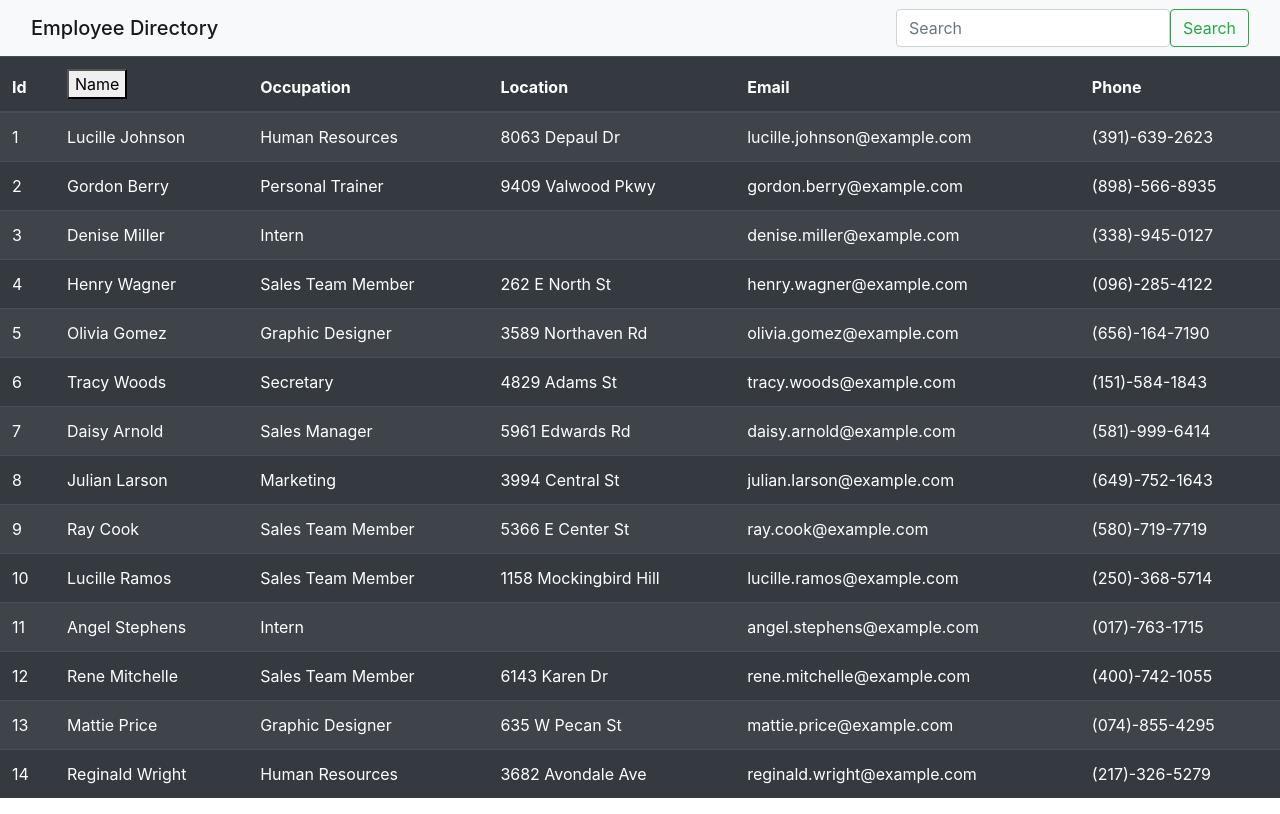
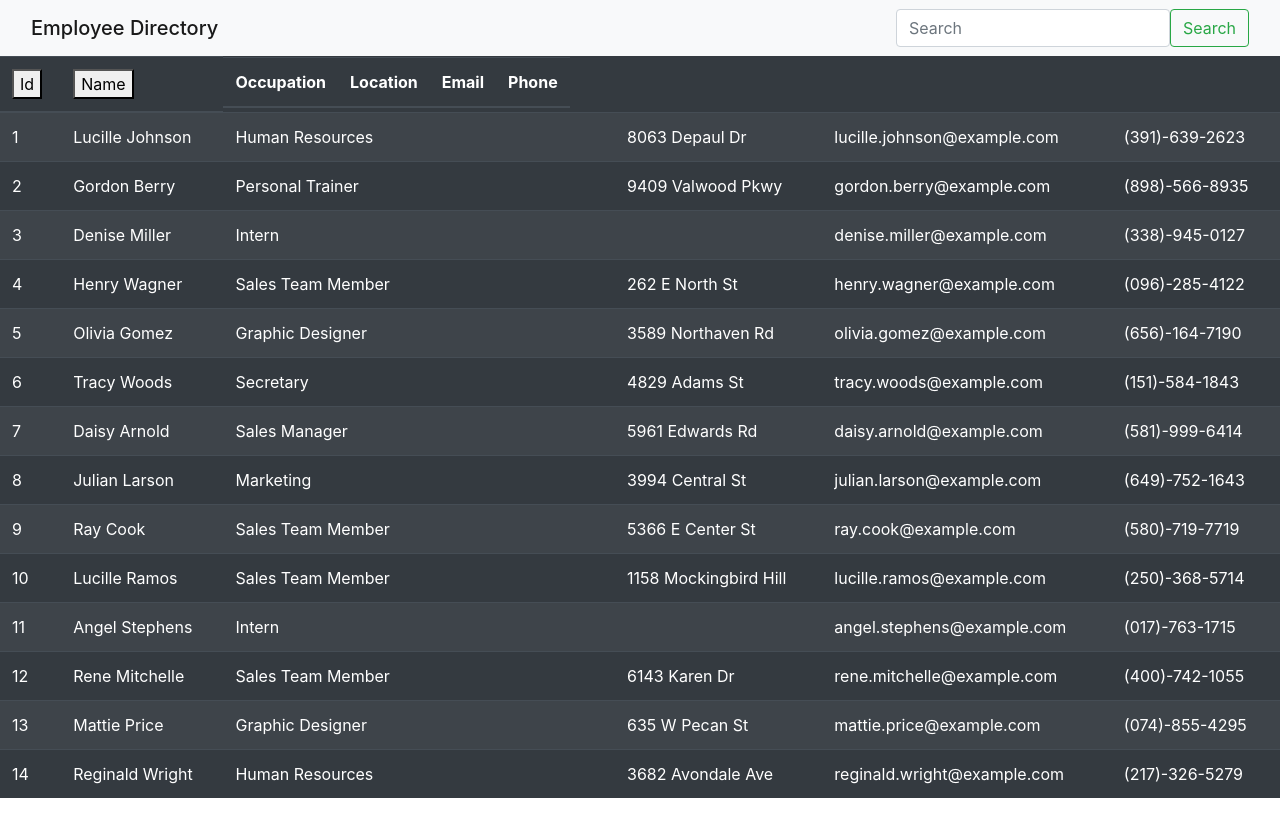
Before and after one commit to jessparnow/Employee_Directory, a React (Create React App) app: page / in a window 1280 px wide. Built offline with nearby package versions, Linux system fonts and the light colour scheme.

Commit message:
Finished the sort function

```diff
--- a/src/App.js
+++ b/src/App.js
@@ -4,22 +4,24 @@ import employees from "./employees.json";
 import EmployeeTable from "./components/EmployeeTable/EmployeeTable";
 import TableHeader from "./components/TableHeader/TableHeader";
 import Banner from "./components/Banner/Banner";
-
+import Button from "./components/Button/Button";
+import IdButton from "./components/IdButton/IdButton";
 class App extends Component {
-  constructor(props){
-    super(props)
-    this.state = {
-      sort: false,
+  state = {
       employees: employees
     }
-    this.sortBy = this.sortBy.bind(this)
+
+
+  sortBy = () => {
+     let sortedEmployee = this.state.employees.sort((a, b) => (a.name > b.name) ? 1 : -1);
+     //target the name to sort
+     this.setState({sortedEmployee})
   }
-
-  sortBy(key) {
-    this.setState({
-      employees: employees.sort( (a, b) => a < b )
-    })
-  }
+  sortById = () => {
+    let sortedEmployeeId = this.state.employees.sort((a, b) => (a.id > b.id) ? 1 : -1);
+    //target the name to sort
+    this.setState({sortedEmployeeId})
+ }
 
   //   handleToggle = () => {
   //     if (this.state.sorted) {
@@ -35,16 +37,23 @@ class App extends Component {
     return (
       <div>
         <Banner />
+
         <table className="table table-striped table-dark">
+          <thead>
+
+          <IdButton
+          sortById={this.sortById}/>
+          <Button
+          sortBy={this.sortBy} />
           <TableHeader
           // employees = {employeeData[0]}
           />
 
+       </thead>
           <tbody>
             {this.state.employees.map((employees) => (
               <EmployeeTable
                 employees={employees}
-                sortBy={this.sortBy}
                 // id={employees.id}
                 // key={employees.id}
                 // name={employees.name}
--- /dev/null
+++ b/src/components/Button/Button.js
@@ -0,0 +1,13 @@
+import React from "react";
+
+function Button(props) {
+  // let employees = props.employees;
+  return (
+
+      <th>
+        <button type="button" onClick={props.sortBy}>Name</button>
+        </th>
+
+  );
+}
+export default Button;
--- /dev/null
+++ b/src/components/IdButton/IdButton.js
@@ -0,0 +1,11 @@
+import React from "react";
+
+function IdButton(props) {
+  // let employees = props.employees;
+  return (
+      <th>
+        <button type="button" onClick={props.sortById}>Id</button>
+        </th>
+  );
+}
+export default IdButton;
--- a/src/components/TableHeader/TableHeader.js
+++ b/src/components/TableHeader/TableHeader.js
@@ -3,21 +3,17 @@ import React from "react";
 function TableHeader(props) {
   // let employees = props.employees;
   return (
-    <thead>
-    <tr>
+    <div>
       {/* {Object.keys(employees).map(key => (
             <th>{key}</th>
         ))} */}
-      <th scope="col">Id</th>
-      <th scope="col">
-        <button type="button" onClick={() => props.sortBy}>Name</button>
-      </th>
-      <th scope="col">Occupation</th>
-      <th scope="col">Location</th>
-      <th scope="col">Email</th>
-      <th scope="col">Phone</th>
-    </tr>
-  </thead>
+
+      <th>Occupation</th>
+      <th>Location</th>
+      <th>Email</th>
+      <th>Phone</th>
+
+      </div>
 
   );
 }
```
